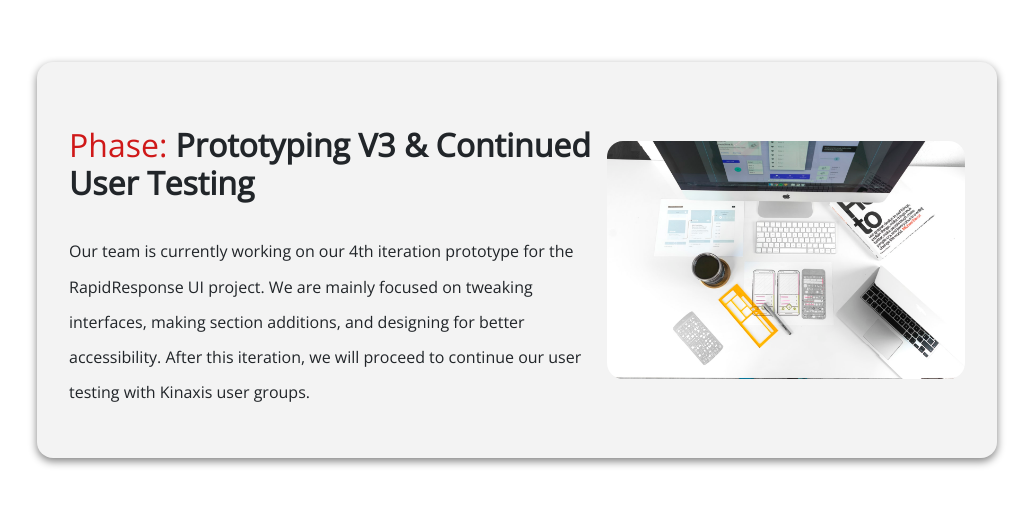
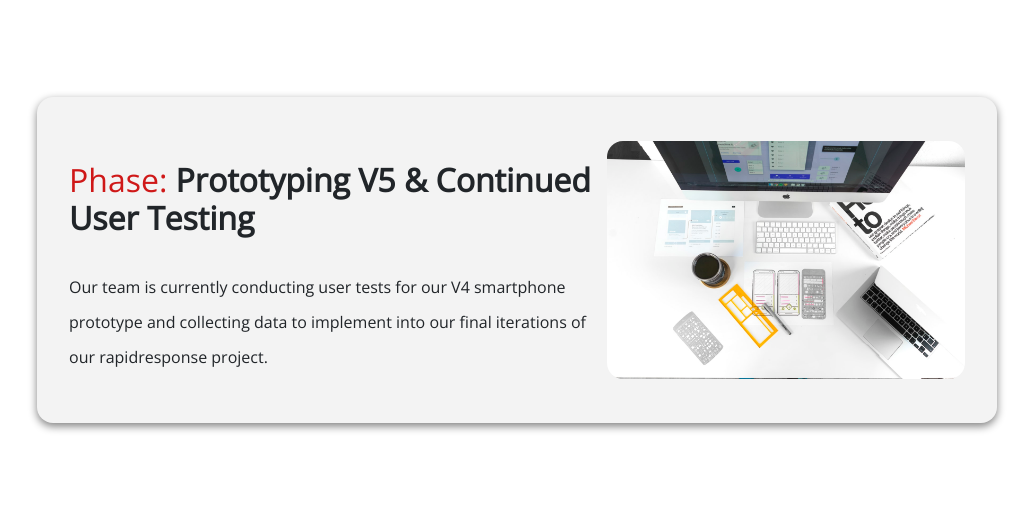
Before and after one commit to ericmoore123/RapidResponseProject, a plain HTML site: page index.html in a window 1280 px wide. Shown: the part 4140-4645 px from the top of the page, without its empty margins (123-1156 px from the left). Drawn offline with nearby package versions, Linux system fonts and the light colour scheme.

Commit message:
added web updates

```diff
--- a/index.html
+++ b/index.html
@@ -180,8 +180,8 @@
     <section id="phase" class="phase">
       <div class="phase-content">
         <div class="phase-info-container">
-          <h2 class="phase-title"><phaseTitle style="color:rgb(207, 24, 24);">Phase:</phaseTitle> <strong>Prototyping V3 & Continued User Testing</strong></h2>
-          <p class="about-data">Our team is currently working on our 4th iteration prototype for the RapidResponse UI project. We are mainly focused on tweaking interfaces, making section additions, and designing for better accessibility. After this iteration, we will proceed to continue our user testing with Kinaxis user groups.</p>
+          <h2 class="phase-title"><phaseTitle style="color:rgb(207, 24, 24);">Phase: </phaseTitle><strong>Prototyping V5 & Continued User Testing</strong></h2>
+          <p class="about-data">Our team is currently conducting user tests for our V4 smartphone prototype and collecting data to implement into our final iterations of our rapidresponse project.</p>
         </div>
         <img class="phase-img" src="./res/images/design-phase.jpg" alt="">
       </div>
@@ -190,7 +190,8 @@
     <section class="testing" id="testing">
       <div class="downloads-section">
         <h2>Downloads</h2>
-        <p>Here you can download testing materials of a cognitive walkthrough of our UI. <br>
+        <p>Here you can download testing materials of a cognitive walkthrough of our UI.
+        <br>
         <!-- <br><i style="color:rgb(207, 24, 24);">Download button will be enabled when user testing has opened.</i> -->
         </p>
         <input class="btn btn-light" value="Downloads" disabled style="background-color: rgb(163, 47, 47); color: white;" download href="./res/Prototype Resources.zip"/>
```
